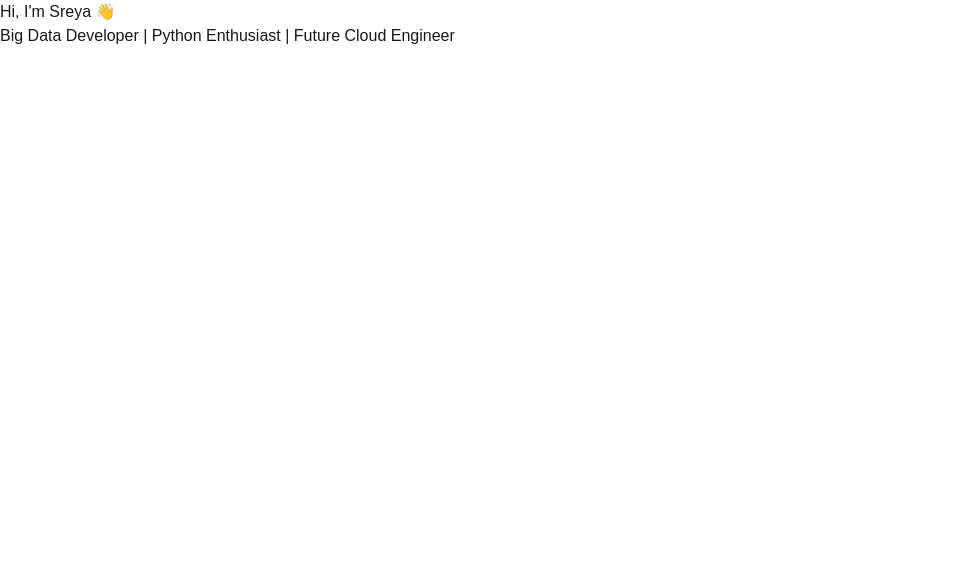
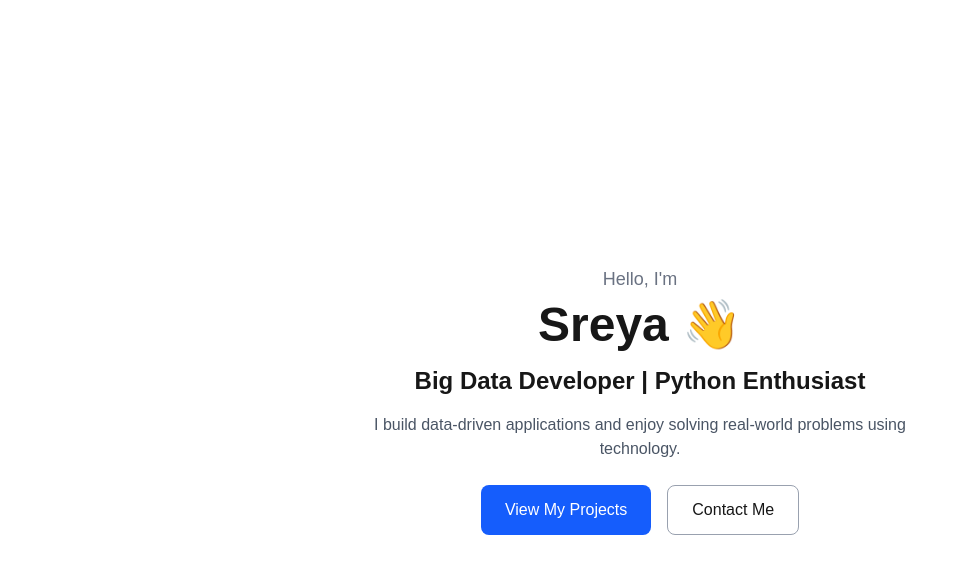
Before and after one commit to sreya86/Employee-Referal, a Next.js app: page / in a window 1280 px wide. Shown: the top 574 px of the page, without its empty margins (0-967 px from the left). Built offline with nearby package versions, Linux system fonts and the light colour scheme.

Commit message:
just adding navbar.tsx

```diff
--- a/app/page.tsx
+++ b/app/page.tsx
@@ -1,8 +1,36 @@
+import Navbar from "@/components/Navbar";
+
 export default function Home() {
   return (
-    <main>
-      <h1>Hi, I'm Sreya 👋</h1>
-      <p>Big Data Developer | Python Enthusiast | Future Cloud Engineer</p>
+    <main className="min-h-screen flex flex-col justify-center items-center text-center p-6">
+
+      <p className="text-lg text-gray-500">
+        Hello, I'm
+      </p>
+
+      <h1 className="text-5xl font-bold mt-2">
+        Sreya 👋
+      </h1>
+
+      <h2 className="text-2xl font-semibold mt-4">
+        Big Data Developer | Python Enthusiast
+      </h2>
+
+      <p className="max-w-xl text-gray-600 mt-4">
+        I build data-driven applications and enjoy solving real-world
+        problems using technology.
+      </p>
+
+      <div className="flex gap-4 mt-6">
+        <button className="bg-blue-600 text-white px-6 py-3 rounded-lg">
+          View My Projects
+        </button>
+
+        <button className="border border-gray-400 px-6 py-3 rounded-lg">
+          Contact Me
+        </button>
+      </div>
+
     </main>
   );
 }
--- /dev/null
+++ b/components/Navbar.tsx
@@ -0,0 +1,16 @@
+export default function Navbar() {
+  return (
+    <nav className="flex justify-between items-center px-8 py-5">
+      <h1 className="text-2xl font-bold">
+        Sreya.
+      </h1>
+
+      <div className="flex gap-6">
+        <a href="#about">About</a>
+        <a href="#skills">Skills</a>
+        <a href="#projects">Projects</a>
+        <a href="#contact">Contact</a>
+      </div>
+    </nav>
+  );
+}
```
